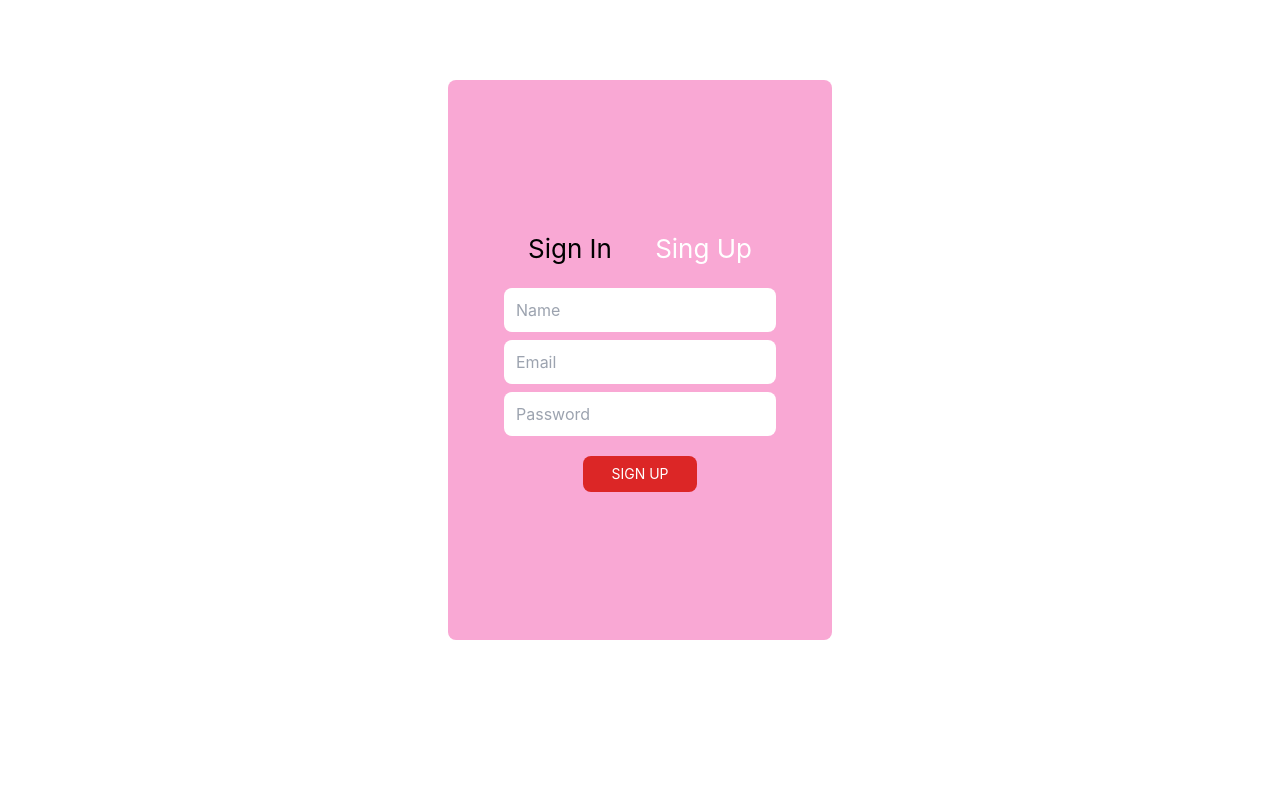
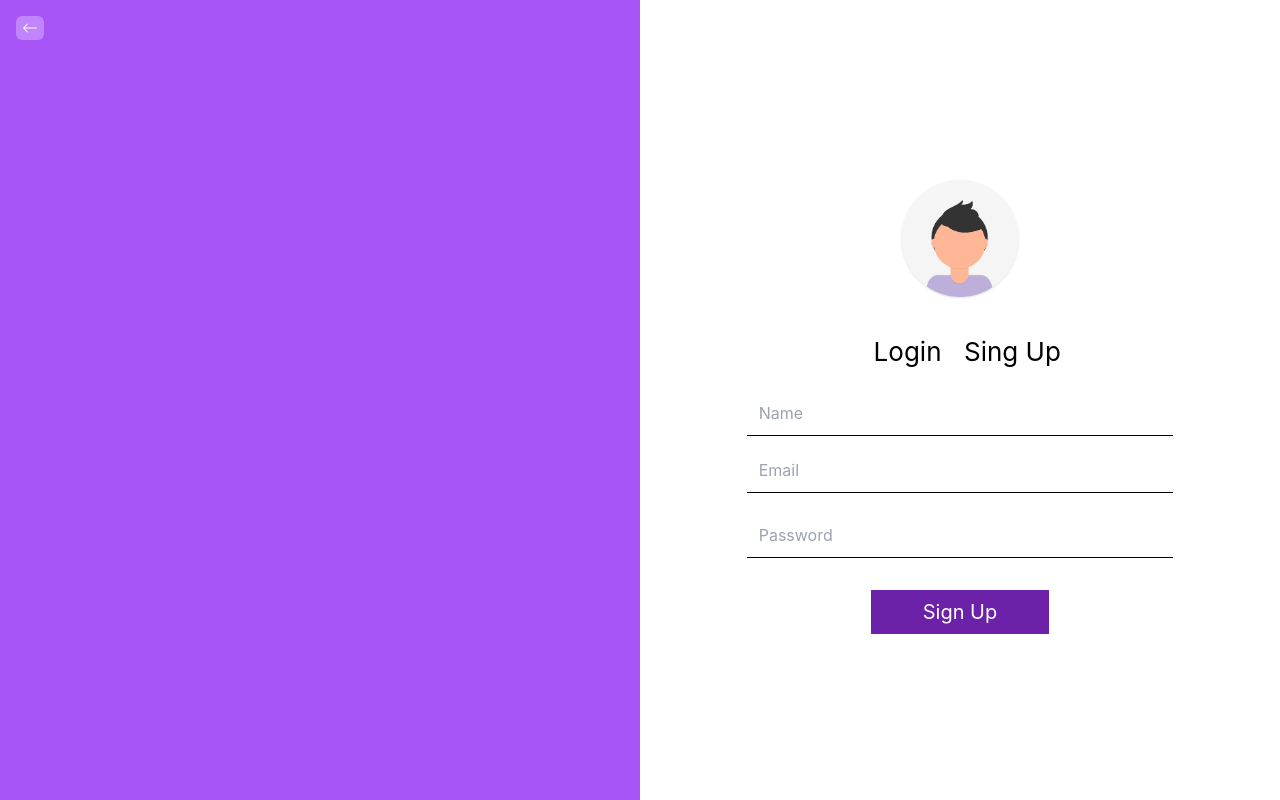
Before and after one commit to Monosen/ecommerce_full, a React (Vite) app in the folder client/: page /login in a window 1280 px wide. Both pictures are taken after a click on the button "Sing Up". Built offline with nearby package versions, Linux system fonts and the light colour scheme.

Commit message:
new design login

```diff
--- /dev/null
+++ b/client/src/components/Custom/ButtonHome/index.jsx
@@ -0,0 +1,22 @@
+import React from 'react';
+import { useNavigate } from 'react-router-dom';
+
+import { BsArrowLeft } from 'react-icons/bs';
+
+const index = ({ styles }) => {
+    const navigate = useNavigate();
+
+    const handlerHome = () => {
+        navigate('/');
+    };
+
+    return (
+        <div
+            className={`flex items-center justify-center h-6 text-white bg-purple-400 rounded-md w-7 ${styles}`}
+        >
+            <BsArrowLeft onClick={handlerHome} />
+        </div>
+    );
+};
+
+export default index;
--- /dev/null
+++ b/client/src/components/Login/FormLogin/index.jsx
@@ -0,0 +1,169 @@
+import React, { useState } from 'react';
+import { useDispatch } from 'react-redux';
+import { useNavigate } from 'react-router-dom';
+import { Formik } from 'formik';
+
+import { handlerLoginWithEmailAction } from '../../../redux/actions/login.action';
+
+import UserImg from '../../../img/Login/undraw_profile_pic_ic5t.png';
+
+const index = () => {
+    const [signIn, setSignIn] = useState(true);
+    const [signUp, setSignUp] = useState(false);
+
+    const dispatch = useDispatch();
+    const navigate = useNavigate();
+
+    const handlerSignIn = () => {
+        setSignIn(true);
+        setSignUp(false);
+    };
+
+    const handlerSignUp = () => {
+        setSignIn(false);
+        setSignUp(true);
+    };
+
+    const handlerLogin = (e) => {
+        const { name, email, password } = e;
+
+        if (signIn && !signUp) {
+            dispatch(handlerLoginWithEmailAction({ email, password }));
+            navigate('/');
+        }
+
+        if (!signIn && signUp) {
+            console.log('create account');
+            // navigate('/');
+        }
+    };
+
+    return (
+        <Formik
+            initialValues={{ name: '', email: '', password: '' }}
+            validate={(value) => {
+                let errors = {};
+
+                if (!signIn) {
+                    // name validation
+                    if (!value.name) {
+                        errors.name = 'Please enter a name';
+                    } else if (!/^[a-zA-ZÀ-ÿ\s]{1,40}$/.test(value.name)) {
+                        errors.name =
+                            'The name can only contain letters and spaces';
+                    }
+                }
+
+                // email validation
+                if (!value.email) {
+                    errors.email = 'Please enter a mail';
+                } // else if (
+                //     !/^[a-zA-Z0-9_.+-]+@[a-zA-Z0-9-]+\.[a-zA-Z0-9-.]+$/.test(
+                //         value.email
+                //     )
+                // ) {
+                //     errors.email =
+                //         'Mail can only contain letters, numbers, periods, hyphens and underscores';
+                // }
+
+                return errors;
+            }}
+            onSubmit={(e) => handlerLogin(e)}
+        >
+            {({ values, errors, handleSubmit, handleChange, handleBlur }) => (
+                <form action="" onSubmit={handleSubmit}>
+                    <div className="flex flex-col items-center justify-center">
+                        <header className="flex flex-col items-center mx-auto mb-5 text-black">
+                            <img
+                                className="w-40 mb-5"
+                                src={UserImg}
+                                alt="avatar"
+                            />
+                            <section className="grid grid-cols-2 gap-x-2 justify-items-center">
+                                <button
+                                    className={`${signIn && ''}`}
+                                    onClick={handlerSignIn}
+                                    type="button"
+                                >
+                                    Login
+                                </button>
+                                <button
+                                    className={`${signUp && ''}`}
+                                    onClick={handlerSignUp}
+                                    type="button"
+                                >
+                                    Sing Up
+                                </button>
+                            </section>
+                        </header>
+
+                        {signUp && (
+                            <div className="w-full mb-3">
+                                <input
+                                    className={`w-full px-3 py-2.5 border-b ${
+                                        errors.name
+                                            ? 'border-b-red-500'
+                                            : 'border-b-black'
+                                    } focus:outline-none`}
+                                    type="text"
+                                    id="name"
+                                    name="name"
+                                    placeholder="Name"
+                                    value={values.name}
+                                    onChange={handleChange}
+                                    onBlur={handleBlur}
+                                />
+                                {errors?.name && (
+                                    <p className="pt-2 text-red-600 capitalize">
+                                        {errors.name}
+                                    </p>
+                                )}
+                            </div>
+                        )}
+                        <div className="w-full mb-3">
+                            <input
+                                className={`w-full px-3 py-2.5 border-b ${
+                                    errors.email
+                                        ? 'border-b-red-500'
+                                        : 'border-b-black'
+                                } focus:outline-none`}
+                                type="text"
+                                id="email"
+                                name="email"
+                                placeholder="Email"
+                                value={values.email}
+                                onChange={handleChange}
+                                onBlur={handleBlur}
+                            />
+                            {errors?.email && (
+                                <p className="pt-2 text-red-600 capitalize">
+                                    {errors.email}
+                                </p>
+                            )}
+                        </div>
+                        <div className="w-full mb-3">
+                            <input
+                                className="w-full px-3 py-2.5 mt-2 border-b border-b-black focus:outline-none"
+                                type="password"
+                                id="password"
+                                name="password"
+                                placeholder="Password"
+                                value={values.password}
+                                onChange={handleChange}
+                                onBlur={handleBlur}
+                            />
+                        </div>
+                        <button
+                            className="w-5/12 py-2 mt-5 text-xl text-white capitalize bg-purple-800"
+                            type="submit"
+                        >
+                            {signIn ? 'Log In' : 'Sign Up'}
+                        </button>
+                    </div>
+                </form>
+            )}
+        </Formik>
+    );
+};
+
+export default index;
--- a/client/src/pages/Login/index.jsx
+++ b/client/src/pages/Login/index.jsx
@@ -1,94 +1,18 @@
-import React, { useState } from "react";
-import { useDispatch } from "react-redux";
-import { useNavigate } from "react-router-dom";
+import React from 'react';
 
-import { handlerLoginWithEmailAction } from "../../redux/actions/login.action";
+import FormLogin from '../../components/Login/FormLogin';
+import ButtonHome from '../../components/Custom/ButtonHome';
 
 const index = () => {
-	const [value, setValue] = useState({ userName: "", email: "", password: "" });
-	const [signIn, setSignIn] = useState(true);
-	const [signUp, setSignUp] = useState(false);
-
-	const dispatch = useDispatch();
-	const navigate = useNavigate()
-
-	const handlerSignIn = () => {
-		setSignIn(true);
-		setSignUp(false);
-	};
-
-	const handlerSignUp = () => {
-		setSignIn(false);
-		setSignUp(true);
-	};
-
-	const handlerLogin = (e) => {
-		e.preventDefault();
-
-		if (signIn && !signUp) {
-			dispatch(handlerLoginWithEmailAction(value));
-		}
-
-		if (!signIn && signUp) {
-			console.log("create account");
-		}
-
-		navigate("/")
-	};
-
     return (
-			<div className="container px-2 pt-20 mx-auto sm:px-5 md:px-10 lg:max-w-8xl">
-				<div className="w-96 mx-auto bg-pink-300 min-h-[70vh] px-5 rounded-lg text-center flex flex-col justify-center items-center">
-					<div className="flex justify-between w-56 mb-5">
-						<button
-							className={`${signIn && "text-white"}`}
-							onClick={handlerSignIn}
-						>
-							Sign In
-						</button>
-						<button
-							className={`${signUp && "text-white"}`}
-							onClick={handlerSignUp}
-						>
-							Sing Up
-						</button>
+        <div className="flex flex-col min-h-screen lg:flex-row">
+            <div className="basis-6/12 min-h-[40vh] lg:min-h-screen bg-purple-500 ">
+                <ButtonHome styles={`mt-4 ml-4`} />
             </div>
-					<form action="" onSubmit={handlerLogin}>
-						<div className="flex flex-col items-center">
-							{signUp && (
-								<input
-									className="rounded-lg w-full px-3 py-2.5 mb-2"
-									type="text"
-									name=""
-									placeholder="Name"
-									onChange={(e) =>
-										setValue({ ...value, userName: e.target.value })
-									}
-								/>
-							)}
-							<input
-								className="rounded-lg w-full px-3 py-2.5"
-								type="text"
-								name=""
-								placeholder="Email"
-								onChange={(e) => setValue({ ...value, email: e.target.value })}
-							/>
-							<input
-								className="rounded-lg w-full px-3 py-2.5 mt-2"
-								type="password"
-								name=""
-								placeholder="Password"
-								onChange={(e) =>
-									setValue({ ...value, password: e.target.value })
-								}
-							/>
-							<input
-								className="w-5/12 py-2 mt-5 text-sm text-white uppercase bg-red-600 rounded-lg"
-								type="submit"
-								value={`${signIn ? "Sign In" : "Sign Up"}`}
-							/>
+            <div className="basis-6/12 min-h-[60vh] flex items-center lg:min-h-screen">
+                <div className="container w-8/12 mx-auto">
+                    <FormLogin />
                 </div>
-					</form>
             </div>
         </div>
     );
```
Also changed, not shown: client/src/img/Login/undraw_profile_pic_ic5t.png (added). Lines whose indentation alone changed are shown as unchanged.
